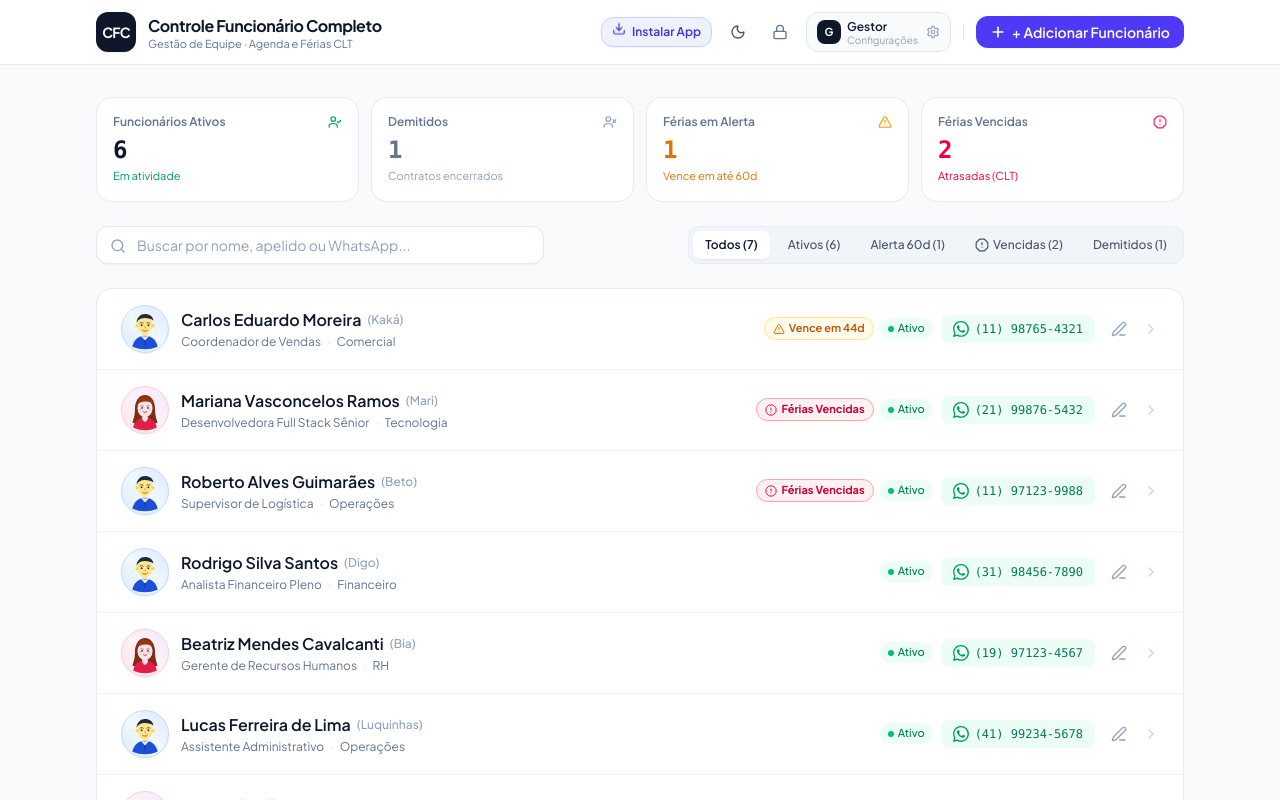
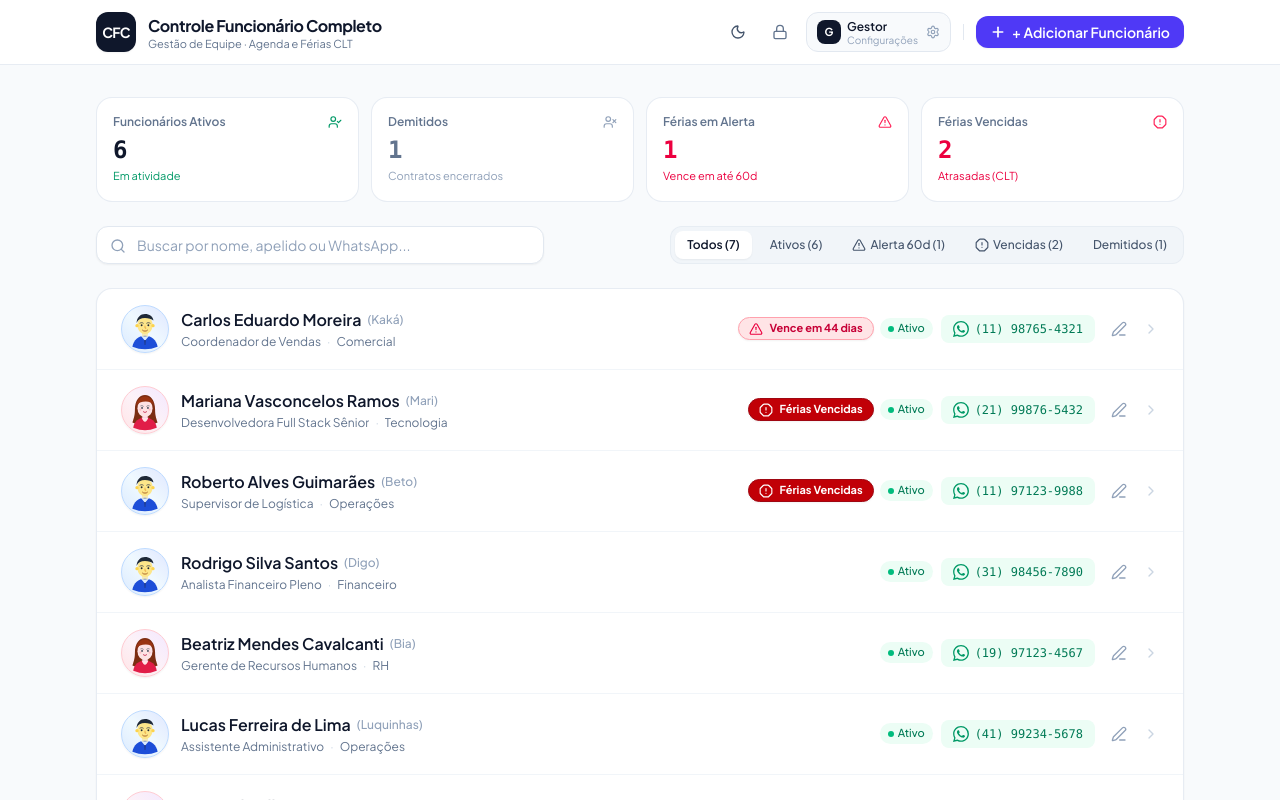
Before and after one commit to jcsoficial38-a11y/cfc-controle-funcionarios, a React (Vite) app: page / in a window 1280 px wide. Both pictures are taken after a click on the button "Acessar com Touch ID / Biometria". Shown: the top 800 px of the page. Built offline with nearby package versions, Linux system fonts and the light colour scheme.

Commit message:
feat: update vacation logic and 60-day alert UI
Refactor vacation calculation to accurately define concessive periods and enhance the "alert" status UI. Replace amber warnings with high-visibility rose highlights for vacations nearing the 60-day CLT deadline.

```diff
--- a/src/App.tsx
+++ b/src/App.tsx
@@ -137,7 +137,8 @@ export default function App() {
         ativos++;
         if (temFeriasVencidas(emp)) {
           vencidas++;
-        } else if (temFeriasAlerta(emp)) {
+        }
+        if (temFeriasAlerta(emp)) {
           alertaFerias++;
         }
       }
@@ -146,7 +147,7 @@ export default function App() {
     return { ativos, demitidos, alertaFerias, vencidas };
   }, [employees]);
 
-  // Filtragem e busca em tempo real com suporte a filtro de Férias Vencidas
+  // Filtragem e busca em tempo real com suporte a filtro de Férias Vencidas e Alerta 60d
   const filteredEmployees = useMemo(() => {
     const term = searchTerm.toLowerCase().trim();
 
@@ -157,10 +158,7 @@ export default function App() {
       if (statusFilter === 'ativos' && isDem) return false;
       if (statusFilter === 'demitidos' && !isDem) return false;
       if (statusFilter === 'alerta' && (isDem || !temFeriasAlerta(emp))) return false;
-      if (statusFilter === 'vencidas') {
-        // Exibe apenas aqueles cujas férias estão vencidas (data limite expirou e não foram gozadas)
-        if (!temFeriasVencidas(emp)) return false;
-      }
+      if (statusFilter === 'vencidas' && (isDem || !temFeriasVencidas(emp))) return false;
 
       if (!term) return true;
 
@@ -365,23 +363,23 @@ export default function App() {
                 onClick={() => setStatusFilter(statusFilter === 'alerta' ? 'todos' : 'alerta')}
                 className={`p-3 sm:p-4 rounded-xl sm:rounded-2xl border text-left transition-all cursor-pointer relative ${
                   statusFilter === 'alerta'
-                    ? 'border-amber-500 bg-amber-50/80 dark:bg-amber-950/40 ring-2 ring-amber-500/30 shadow-md scale-[1.01]'
-                    : 'bg-white dark:bg-slate-900 border-slate-200/80 dark:border-slate-800 hover:border-slate-300'
+                    ? 'border-rose-500 bg-rose-50/90 dark:bg-rose-950/40 ring-2 ring-rose-500/30 shadow-md scale-[1.01]'
+                    : 'bg-white dark:bg-slate-900 border-slate-200/80 dark:border-slate-800 hover:border-rose-300 dark:hover:border-rose-900/50'
                 }`}
               >
                 <div className="flex items-center justify-between text-[11px] sm:text-xs font-semibold text-slate-500 dark:text-slate-400 mb-1">
-                  <span className={`truncate ${statusFilter === 'alerta' ? 'text-amber-800 dark:text-amber-300 font-bold' : ''}`}>
+                  <span className={`truncate ${statusFilter === 'alerta' ? 'text-rose-800 dark:text-rose-300 font-bold' : ''}`}>
                     Férias em Alerta
                   </span>
-                  <AlertTriangle className="w-3.5 h-3.5 text-amber-500 shrink-0 ml-1" />
+                  <AlertTriangle className={`w-3.5 h-3.5 shrink-0 ml-1 ${statusFilter === 'alerta' ? 'text-rose-600 dark:text-rose-400' : 'text-rose-500'}`} />
                 </div>
-                <div className="text-xl sm:text-2xl font-bold font-mono tabular-nums text-amber-600 dark:text-amber-400">
+                <div className="text-xl sm:text-2xl font-bold font-mono tabular-nums text-rose-600 dark:text-rose-400">
                   {counters.alertaFerias}
                 </div>
-                <div className="text-[10px] sm:text-[11px] text-amber-600 dark:text-amber-400 mt-0.5 flex items-center justify-between">
+                <div className="text-[10px] sm:text-[11px] text-rose-600 dark:text-rose-400 mt-0.5 flex items-center justify-between">
                   <span className="truncate">Vence em até 60d</span>
                   {statusFilter === 'alerta' && (
-                    <span className="text-[9px] bg-amber-500 text-white font-bold px-1.5 py-0.2 rounded-full shrink-0 ml-1">
+                    <span className="text-[9px] bg-rose-600 text-white font-bold px-1.5 py-0.2 rounded-full shrink-0 ml-1">
                       Filtrado
                     </span>
                   )}
@@ -459,21 +457,22 @@ export default function App() {
                 <button
                   type="button"
                   onClick={() => setStatusFilter(statusFilter === 'alerta' ? 'todos' : 'alerta')}
-                  className={`px-2.5 sm:px-3 py-1 sm:py-1.5 rounded-lg transition-colors cursor-pointer whitespace-nowrap shrink-0 ${
+                  className={`px-2.5 sm:px-3 py-1 sm:py-1.5 rounded-lg transition-colors cursor-pointer whitespace-nowrap flex items-center gap-1 shrink-0 ${
                     statusFilter === 'alerta'
-                      ? 'bg-amber-500 text-white font-semibold shadow-xs'
-                      : 'hover:text-slate-900 dark:hover:text-white'
+                      ? 'bg-rose-600 text-white font-semibold shadow-xs'
+                      : 'hover:text-rose-600 dark:hover:text-rose-400'
                   }`}
                 >
-                  Alerta 60d ({counters.alertaFerias})
+                  <AlertTriangle className="w-3 h-3 sm:w-3.5 sm:h-3.5" />
+                  <span>Alerta 60d ({counters.alertaFerias})</span>
                 </button>
                 <button
                   type="button"
                   onClick={() => setStatusFilter(statusFilter === 'vencidas' ? 'todos' : 'vencidas')}
                   className={`px-2.5 sm:px-3 py-1 sm:py-1.5 rounded-lg transition-colors cursor-pointer whitespace-nowrap flex items-center gap-1 shrink-0 ${
                     statusFilter === 'vencidas'
-                      ? 'bg-rose-600 text-white font-semibold shadow-xs'
-                      : 'hover:text-rose-600 dark:hover:text-rose-400'
+                      ? 'bg-red-700 text-white font-semibold shadow-xs'
+                      : 'hover:text-red-700 dark:hover:text-red-400'
                   }`}
                 >
                   <AlertOctagon className="w-3 h-3 sm:w-3.5 sm:h-3.5" />
@@ -501,16 +500,16 @@ export default function App() {
                   <span
                     className={`font-bold px-2 py-0.5 rounded-md ${
                       statusFilter === 'vencidas'
-                        ? 'bg-rose-100 text-rose-800 dark:bg-rose-950/80 dark:text-rose-300 border border-rose-200 dark:border-rose-900'
+                        ? 'bg-red-100 text-red-900 dark:bg-red-950/80 dark:text-red-200 border border-red-300 dark:border-red-900'
                         : statusFilter === 'alerta'
-                        ? 'bg-amber-100 text-amber-800 dark:bg-amber-950/80 dark:text-amber-300 border border-amber-200 dark:border-amber-900'
+                        ? 'bg-rose-100 text-rose-900 dark:bg-rose-950/80 dark:text-rose-200 border border-rose-300 dark:border-rose-900'
                         : statusFilter === 'ativos'
                         ? 'bg-emerald-100 text-emerald-800 dark:bg-emerald-950/80 dark:text-emerald-300 border border-emerald-200 dark:border-emerald-900'
                         : 'bg-slate-200 text-slate-800 dark:bg-slate-800 dark:text-slate-300'
                     }`}
                   >
-                    {statusFilter === 'vencidas' && '⚠️ Férias Vencidas (Prazo Limite Expirado e Não Gozadas)'}
-                    {statusFilter === 'alerta' && '⏰ Férias em Alerta (≤ 60 dias para vencer)'}
+                    {statusFilter === 'vencidas' && '🚨 Férias Vencidas (Prazo Limite CLT Expirado e Não Gozadas)'}
+                    {statusFilter === 'alerta' && '⚠️ Férias em Alerta (Faltam 60 dias ou menos para vencer o prazo legal)'}
                     {statusFilter === 'ativos' && '✓ Funcionários Ativos'}
                     {statusFilter === 'demitidos' && '✗ Contratos Rescindidos'}
                   </span>
@@ -532,18 +531,24 @@ export default function App() {
             {filteredEmployees.length === 0 ? (
               <div className="py-16 text-center bg-white dark:bg-slate-900 rounded-2xl border border-slate-200/80 dark:border-slate-800 p-6">
                 {statusFilter === 'vencidas' ? (
-                  <AlertOctagon className="w-12 h-12 text-rose-400 mx-auto mb-3" />
+                  <AlertOctagon className="w-12 h-12 text-red-500 mx-auto mb-3" />
+                ) : statusFilter === 'alerta' ? (
+                  <AlertTriangle className="w-12 h-12 text-rose-500 mx-auto mb-3" />
                 ) : (
                   <Users className="w-12 h-12 text-slate-300 dark:text-slate-600 mx-auto mb-3" />
                 )}
                 <h3 className="text-base font-semibold text-slate-800 dark:text-slate-200">
                   {statusFilter === 'vencidas'
                     ? 'Nenhum funcionário com férias vencidas'
+                    : statusFilter === 'alerta'
+                    ? 'Nenhum funcionário com férias a vencer em 60 dias'
                     : 'Nenhum funcionário encontrado'}
                 </h3>
                 <p className="text-xs text-slate-400 mt-1 max-w-sm mx-auto">
                   {statusFilter === 'vencidas'
                     ? 'Excelente! Não há períodos aquisitivos com prazo limite ultrapassado e saldo pendente de gozo.'
+                    : statusFilter === 'alerta'
+                    ? 'Tudo em dia! Não há colaboradores no prazo crítico dos últimos 60 dias do período concessivo.'
                     : searchTerm
                     ? 'Tente buscar com outros termos de nome, apelido ou telefone.'
                     : 'Não há funcionários cadastrados nesta categoria.'}
--- a/src/components/CFCHeader.tsx
+++ b/src/components/CFCHeader.tsx
@@ -1,7 +1,6 @@
 import React from 'react';
 import { ManagerProfile } from '../types';
 import { Plus, Sun, Moon, Lock, Settings } from 'lucide-react';
-import { PWAInstallButton } from './PWAInstallButton';
 
 interface CFCHeaderProps {
   manager: ManagerProfile | null;
@@ -57,9 +56,6 @@ export const CFCHeader: React.FC<CFCHeaderProps> = ({
 
         {/* Canto Superior Direito: Botão Adicionar Funcionário e Acesso ao Painel do Perfil/Configurações do Gestor */}
         <div className="flex items-center gap-1 sm:gap-2.5 shrink-0">
-          {/* Botão de Instalação PWA */}
-          <PWAInstallButton />
-
           {/* Alternar Tema */}
           <button
             type="button"
--- a/src/components/CleanEmployeeList.tsx
+++ b/src/components/CleanEmployeeList.tsx
@@ -98,24 +98,26 @@ export const CleanEmployeeList: React.FC<CleanEmployeeListProps> = ({
             {/* Metadados, Badges de Férias e Status */}
             <div className="flex items-center justify-between sm:justify-end gap-2 flex-wrap shrink-0 pl-11 sm:pl-0">
               <div className="flex items-center gap-1.5 flex-wrap">
-                {/* Alerta de Férias Discreto */}
+                {/* Alerta de Férias a Vencer nos Próximos 60 Dias (Badge Vermelho Destacado com Ícone de Atenção) */}
                 {!isDemitido && vacSummary.temFériasAlerta && (
                   <div
-                    title={`Férias a vencer em ${periodoUrgente?.diasParaVencer ?? 60} dias`}
-                    className="inline-flex items-center gap-1 px-2 py-0.5 rounded-full bg-amber-50 dark:bg-amber-950/40 border border-amber-200 dark:border-amber-900/60 text-amber-700 dark:text-amber-400 text-[11px] font-semibold"
+                    title={`Atenção: Férias a vencer em ${vacSummary.diasParaVencerAlerta ?? 60} dias (prazo concessivo CLT)`}
+                    className="inline-flex items-center gap-1.5 px-2.5 py-0.5 rounded-full bg-rose-100 dark:bg-rose-950/80 border border-rose-300 dark:border-rose-800 text-rose-700 dark:text-rose-300 text-[11px] font-bold shadow-xs"
                   >
-                    <AlertTriangle className="w-3 h-3 text-amber-600" />
-                    <span>Vence em {periodoUrgente?.diasParaVencer ?? 60}d</span>
+                    <AlertTriangle className="w-3.5 h-3.5 text-rose-600 dark:text-rose-400 shrink-0" />
+                    <span>
+                      Vence em {vacSummary.diasParaVencerAlerta ?? 60} {vacSummary.diasParaVencerAlerta === 1 ? 'dia' : 'dias'}
+                    </span>
                   </div>
                 )}
 
-                {/* Férias Vencidas */}
-                {vacSummary.temFériasVencidas && (
+                {/* Férias Vencidas (Prazo Legal CLT Expirado) */}
+                {!isDemitido && vacSummary.temFériasVencidas && (
                   <div
                     title="Férias com período concessivo vencido (prazo legal CLT expirado)"
-                    className="inline-flex items-center gap-1 px-2 py-0.5 rounded-full bg-rose-50 dark:bg-rose-950/40 border border-rose-300 dark:border-rose-900/60 text-rose-700 dark:text-rose-400 text-[11px] font-bold"
+                    className="inline-flex items-center gap-1.5 px-2.5 py-0.5 rounded-full bg-red-700 dark:bg-red-800 border border-red-800 text-white text-[11px] font-black shadow-xs"
                   >
-                    <AlertOctagon className="w-3 h-3 text-rose-600 dark:text-rose-400" />
+                    <AlertOctagon className="w-3.5 h-3.5 text-white shrink-0" />
                     <span>Férias Vencidas</span>
                   </div>
                 )}
--- a/src/types/index.ts
+++ b/src/types/index.ts
@@ -47,7 +47,8 @@ export interface CalculatedVacationPeriod {
   periodIndex: number;
   periodoAquisitivoInicio: string; // 'YYYY-MM-DD'
   periodoAquisitivoFim: string; // 'YYYY-MM-DD'
-  periodoConcessivoLimite: string; // 'YYYY-MM-DD' (1 ano após o fim do aquisitivo)
+  periodoConcessivoInicio?: string; // 'YYYY-MM-DD' (início do período concessivo)
+  periodoConcessivoLimite: string; // 'YYYY-MM-DD' (1 ano após o fim do aquisitivo - data limite CLT)
   diasDireitoTotal: number; // 30
   diasGozados: number;
   diasVendidos: number;
@@ -63,5 +64,7 @@ export interface EmployeeVacationSummary {
   temFériasVencidas: boolean;
   temFériasAlerta: boolean; // vence em <= 60 dias
   menorDiasParaVencer: number | null; // dias restantes para o período mais urgente com saldo pendente
+  diasParaVencerAlerta?: number | null; // dias restantes específicos para o período em alerta (<= 60 dias)
+  periodoAlertaMaisUrgente?: CalculatedVacationPeriod;
   statusGeral: VacationStatus;
 }
--- a/src/utils/vacationCalculator.ts
+++ b/src/utils/vacationCalculator.ts
@@ -154,9 +154,10 @@ export function calculateVacationSummary(employee: Employee, refDate: Date = new
     }
 
     const fimAquisitivo = addDays(addYears(admissao, periodIndex + 1), -1);
-    const limiteConcessivo = addYears(fimAquisitivo, 1);
+    const inicioConcessivo = addYears(admissao, periodIndex + 1);
+    const limiteConcessivo = addDays(addYears(admissao, periodIndex + 2), -1);
 
-    const isPeriodoAtualAquisitivo = cutoffDate < fimAquisitivo;
+    const isPeriodoAtualAquisitivo = cutoffDate <= fimAquisitivo;
 
     // Registros específicos desse período
     const records = (employee.vacationRecords || []).filter(r => r.periodIndex === periodIndex);
@@ -184,6 +185,7 @@ export function calculateVacationSummary(employee: Employee, refDate: Date = new
       periodIndex,
       periodoAquisitivoInicio: formatISODate(inicioAquisitivo),
       periodoAquisitivoFim: formatISODate(fimAquisitivo),
+      periodoConcessivoInicio: formatISODate(inicioConcessivo),
       periodoConcessivoLimite: formatISODate(limiteConcessivo),
       diasDireitoTotal: 30,
       diasGozados,
@@ -201,10 +203,21 @@ export function calculateVacationSummary(employee: Employee, refDate: Date = new
     if (periodIndex > 30) break;
   }
 
-  // Identifica alertas gerais para o funcionário
+  // Identifica períodos pendentes (com direito já adquirido e saldo > 0)
   const periodosPendentes = periodos.filter(p => !p.isPeriodoAtualAquisitivo && p.saldoRestante > 0);
+
+  // Férias vencidas: qualquer período cujo prazo limite do concessivo já expirou (diasParaVencer <= 0)
   const temFériasVencidas = periodosPendentes.some(p => p.status === 'vencido' || p.diasParaVencer <= 0);
-  const temFériasAlerta = periodosPendentes.some(p => p.status === 'alerta');
+
+  // Férias em alerta (<= 60 dias): período cujo prazo limite vence em 60 dias ou menos (e ainda não venceu)
+  const periodosEmAlerta = periodosPendentes.filter(p => p.status === 'alerta' || (p.diasParaVencer > 0 && p.diasParaVencer <= 60));
+  const temFériasAlerta = periodosEmAlerta.length > 0;
+
+  // Período de alerta mais urgente (com menor diasParaVencer > 0)
+  const periodoAlertaMaisUrgente = periodosEmAlerta.length > 0
+    ? [...periodosEmAlerta].sort((a, b) => a.diasParaVencer - b.diasParaVencer)[0]
+    : undefined;
+  const diasParaVencerAlerta = periodoAlertaMaisUrgente ? periodoAlertaMaisUrgente.diasParaVencer : null;
 
   let menorDiasParaVencer: number | null = null;
   if (periodosPendentes.length > 0) {
@@ -228,6 +241,8 @@ export function calculateVacationSummary(employee: Employee, refDate: Date = new
     temFériasVencidas,
     temFériasAlerta,
     menorDiasParaVencer,
+    diasParaVencerAlerta,
+    periodoAlertaMaisUrgente,
     statusGeral,
   };
 }
@@ -250,7 +265,7 @@ export function isVacationPeriodOverdue(period: CalculatedVacationPeriod, refDat
 export function temFeriasVencidas(employee: Employee, refDate: Date = new Date()): boolean {
   if (!employee.dataAdmissao) return false;
   const summary = calculateVacationSummary(employee, refDate);
-  return summary.periodos.some(p => isVacationPeriodOverdue(p, refDate));
+  return summary.temFériasVencidas;
 }
 
 /**
@@ -260,11 +275,7 @@ export function temFeriasVencidas(employee: Employee, refDate: Date = new Date()
 export function temFeriasAlerta(employee: Employee, refDate: Date = new Date()): boolean {
   if (!employee.dataAdmissao) return false;
   const summary = calculateVacationSummary(employee, refDate);
-  return summary.periodos.some(p => {
-    if (p.isPeriodoAtualAquisitivo || p.saldoRestante <= 0) return false;
-    if (isVacationPeriodOverdue(p, refDate)) return false;
-    return p.diasParaVencer > 0 && p.diasParaVencer <= 60;
-  });
+  return summary.temFériasAlerta;
 }
 
 /**
```
Also changed, not shown: src/components/EmployeeDetailModal.tsx (+23 -15 lines).
